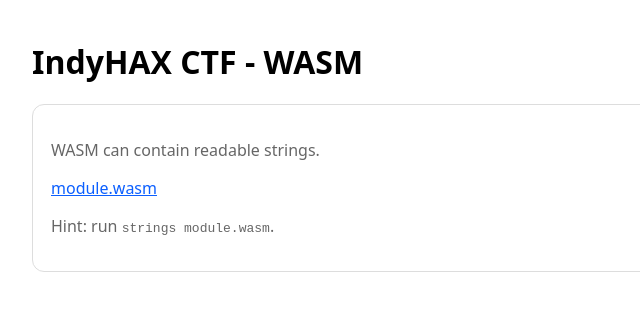
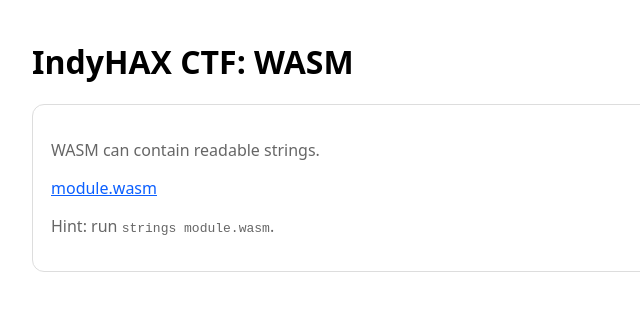
Before and after one commit to indyhax/indyhax-wasm, a plain HTML site: page index.html in a window 1280 px wide. Shown: the full height of the page, 158-798 px from the left. Drawn offline with Linux system fonts and the light colour scheme.

Commit message:
Normalize page titles

```diff
--- a/index.html
+++ b/index.html
@@ -1,8 +1,8 @@
 <!doctype html><html lang="en"><head><meta charset="utf-8"/><meta name="viewport" content="width=device-width,initial-scale=1"/>
-<title>IndyHAX â€¢ WASM</title>
+<title>IndyHAX CTF: €¢ WASM</title>
 <style>body{font-family:system-ui,Segoe UI,Roboto,Arial,sans-serif;max-width:900px;margin:40px auto;padding:0 16px}.card{border:1px solid #ddd;border-radius:12px;padding:18px;background:#fff}.muted{color:#666}a{color:#0b5fff}</style>
 </head><body>
-<h1>IndyHAX CTF - WASM</h1>
+<h1>IndyHAX CTF: WASM</h1>
 <div class="card">
 <p class="muted">WASM can contain readable strings.</p>
 <p><a href="module.wasm">module.wasm</a></p>
```
